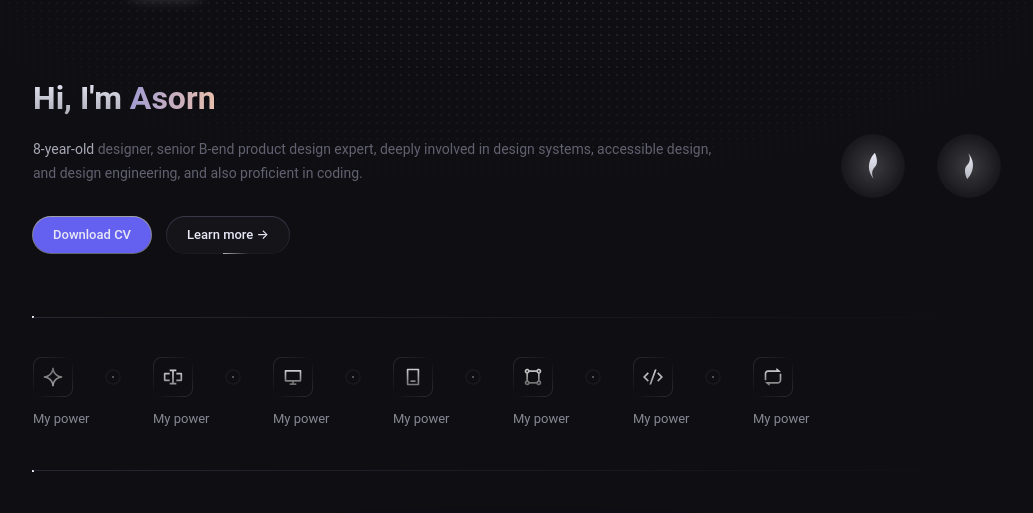
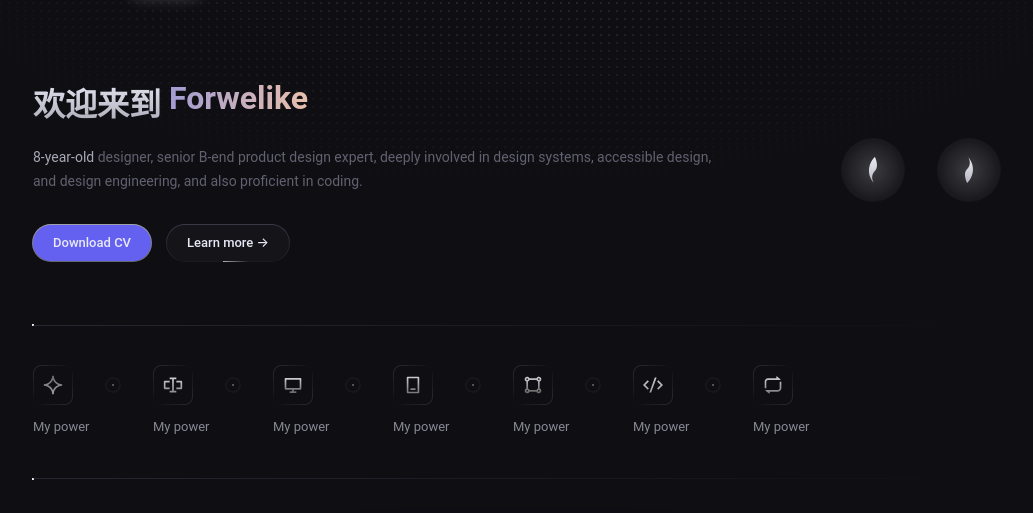
Before and after one commit to einkyhuang/forwelike, a plain HTML site: page index.html in a window 1280 px wide. Shown: the part 49-562 px from the top of the page, without its empty margins (123-1156 px from the left). Drawn offline with Linux system fonts and the light colour scheme.

Commit message:
Update index.html

```diff
--- a/index.html
+++ b/index.html
@@ -46,8 +46,8 @@
         <div class="hello">
             <div class="hello-left">
                 <div class="title">
-                    <div class="title-hi">Hi, I'm</div>
-                    <a class="title-name text-effect">Asorn</a>
+                    <div class="title-hi">欢迎来到</div>
+                    <a class="title-name text-effect">Forwelike</a>
                 </div>
                 <div class="hello-introduce">
                     <span>8-year-old </span>designer, senior B-end product design expert, deeply involved in design systems, accessible design, and design engineering, and also proficient in coding.
```
